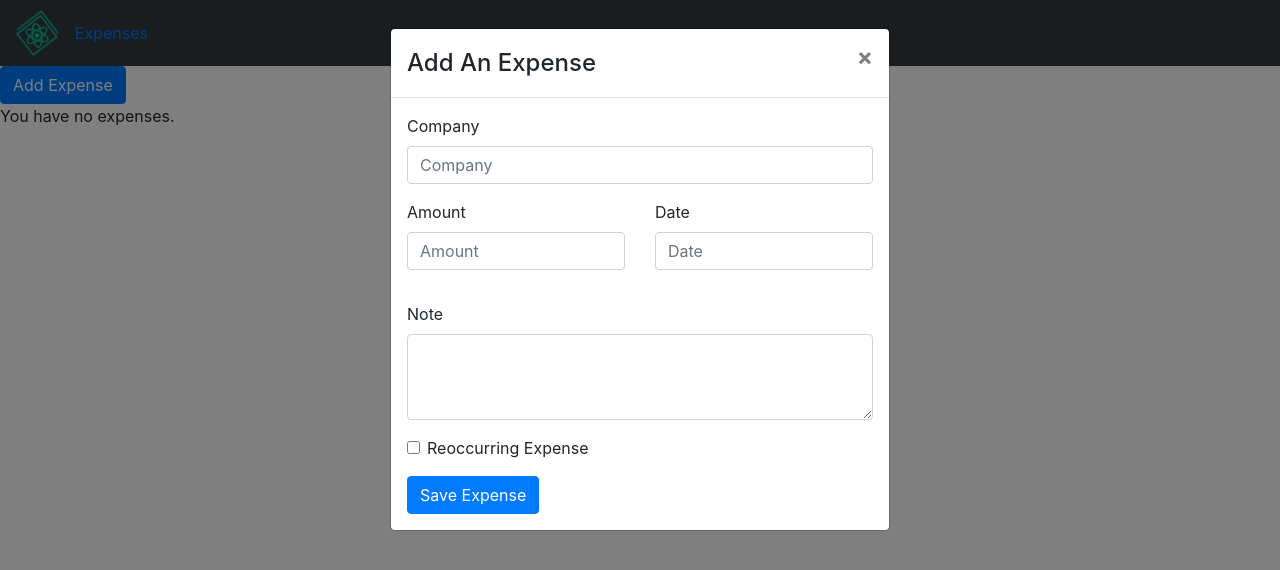
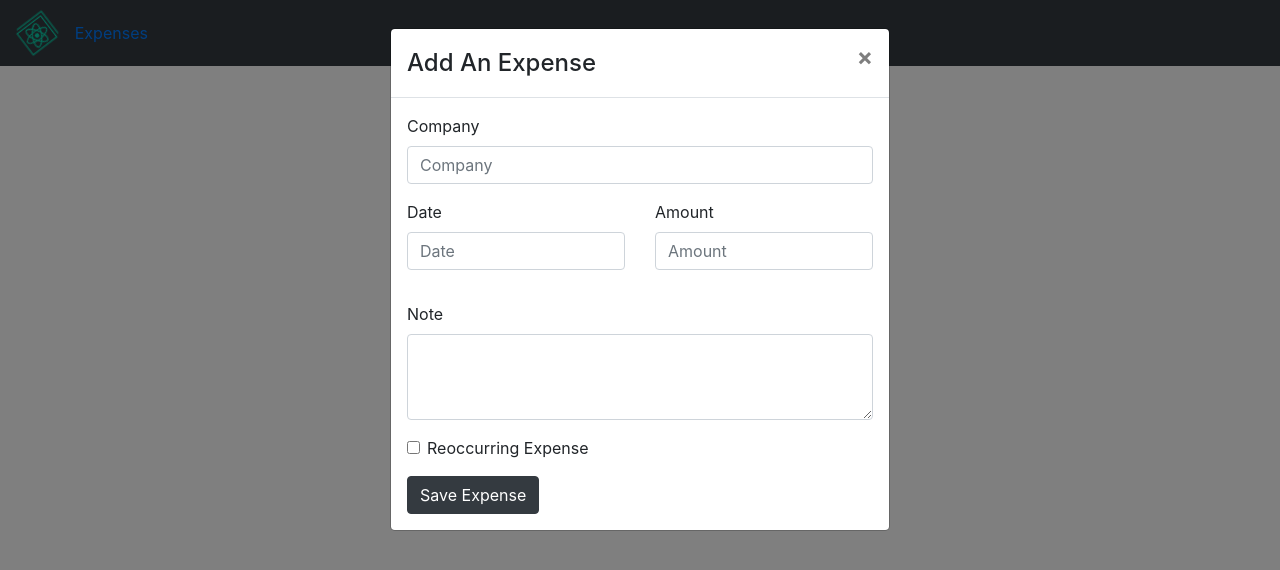
Before and after one commit to Jersh95/Expenses, a React (Create React App) app: page /expenses in a window 1280 px wide. Both pictures are taken after a click on the button "Add Expense". Shown: the top 570 px of the page. Built offline with nearby package versions, Linux system fonts and the light colour scheme.

Commit message:
rearranged some components/styling

```diff
--- a/src/Components/Expense/ExpenseContainer.js
+++ b/src/Components/Expense/ExpenseContainer.js
@@ -49,12 +49,10 @@ class ExpenseContainer extends React.Component {
   render() {
     const {expenses} = this.state;
     return (
-      <div id='expense-container'>
-        <React.Fragment>
-          <Button id="expense-container__add-expense" variant="primary" onClick={this.handleShow}>Add Expense</Button>
+      <div id="expense-container" class="text-center">
+          <Button id="expense-container__add-expense" variant="dark" onClick={this.handleShow}>Add Expense</Button>
           <ExpenseForm showModal={this.state.showModal} handleClose={this.handleClose} handleSubmit={this.handleSubmit}/>
-        </React.Fragment>
-        <ExpenseList expenses={expenses}/>
+          <ExpenseList expenses={expenses}/>
       </div>
     );
   }
--- a/src/Components/Expense/ExpenseForm.js
+++ b/src/Components/Expense/ExpenseForm.js
@@ -32,10 +32,6 @@ export const ExpenseForm = (props) => {
               </Form.Group>
             </Row>
             <Row>
-              <Form.Group as={Col} xs='6' controlId="expenseFormAmount">
-                <Form.Label>Amount</Form.Label>
-                <Form.Control required type="number" placeholder="Amount"/>
-              </Form.Group>
               <Form.Group as={Col} xs='6' controlId="expenseFormDate">
                 <Form.Label>Date</Form.Label>
                 <DayPickerInput
@@ -44,6 +40,10 @@ export const ExpenseForm = (props) => {
                   formatDate={formatDate}
                   parseDate={parseDate}
                 />
+              </Form.Group>
+              <Form.Group as={Col} xs='6' controlId="expenseFormAmount">
+                <Form.Label>Amount</Form.Label>
+                <Form.Control required type="number" placeholder="Amount"/>
               </Form.Group>
               <Form.Group  as={Col} xs='6' controlId="expenseFormDate">
                 <Form.Control type='hidden'/>
@@ -61,7 +61,7 @@ export const ExpenseForm = (props) => {
               </Form.Group>
             </Row>
 
-            <Button variant="primary" type="submit" id="expenseFormSubmit">
+            <Button variant="dark" type="submit" id="expenseFormSubmit">
               Save Expense
             </Button>
           </Form>
--- a/src/Components/Expense/ExpenseList.js
+++ b/src/Components/Expense/ExpenseList.js
@@ -10,14 +10,14 @@ export const ExpenseList = (props) => {
   const expenses = props.expenses;
 
   return(
-    <React.Fragment>
+    <div id="expense-list">
       {expenses.length > 0 ? (
         <React.Fragment>
           <Container>
             <CardGroup>
               {expenses.map((expense) => {
                 return (
-                  <Col xs={12} sm={4} key={`expense-${expense.company}`}>
+                  <Col xs={12} sm={4} key={`expense-${expense.company}`} className="expense-item">
                     <Card bg="dark" text="white">
                       <Card.Header>{expense.company}</Card.Header>
                       <Card.Body>
@@ -46,6 +46,6 @@ export const ExpenseList = (props) => {
           <p>You have no expenses.</p>
         </React.Fragment>
       )}
-    </React.Fragment>
+    </div>
   )
 }
--- a/src/Components/Expense/styles.scss
+++ b/src/Components/Expense/styles.scss
@@ -8,3 +8,11 @@ input[type="number"]::-webkit-outer-spin-button {
 div.DayPickerInput > input{
   @extend .form-control
 }
+
+#expense-container, #expense-list {
+  margin-top: 10px;
+}
+
+.expense-item {
+  margin-top: 10px;
+}
```
